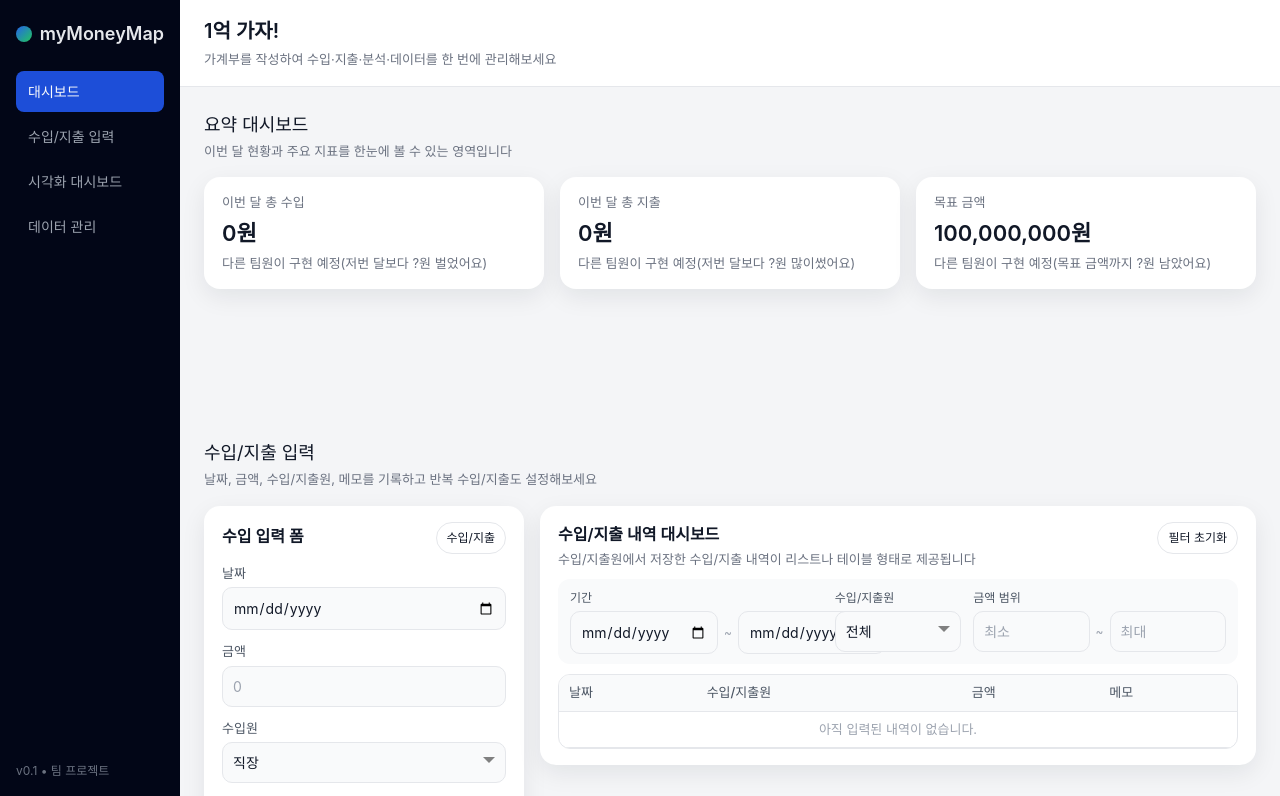
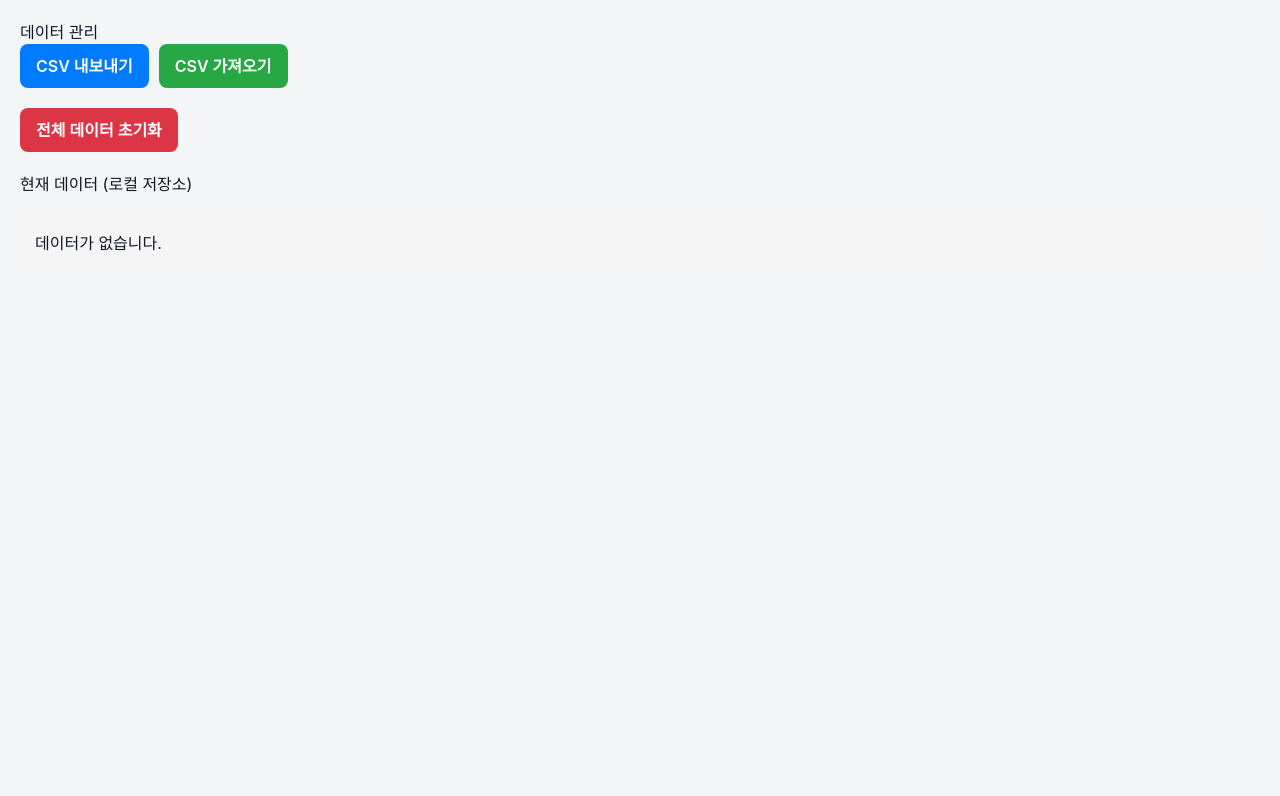
Before and after one commit to otter1614/money_map, a React (Create React App) app: page / in a window 1280 px wide. Shown: the top 796 px of the page. Built offline with nearby package versions, Linux system fonts and the light colour scheme.

Commit message:
csv 내보내기/가져오기 + 전체 데이터 초기화 로직 및 구현

```diff
--- a/package.json
+++ b/package.json
@@ -7,7 +7,9 @@
     "@testing-library/jest-dom": "^6.9.1",
     "@testing-library/react": "^16.3.0",
     "@testing-library/user-event": "^13.5.0",
+    "papaparse": "^5.5.3",
     "react": "^19.2.0",
+    "react-csv": "^2.2.2",
     "react-dom": "^19.2.0",
     "react-scripts": "5.0.1",
     "recharts": "^3.4.1",
--- a/src/App.js
+++ b/src/App.js
@@ -2,8 +2,15 @@
 import React from "react";
 import "./styles.css";
 import BudgetPage from "./components/BudgetPage";
+import DataManagementUI from "./components/DataManagementUI";
+
 
 function App() {
-  return <BudgetPage />;
+  return (
+    <div className="App">
+      {/* <BudgetPage /> */}
+      <DataManagementUI />
+    </div>
+  )
 }
 export default App;
--- /dev/null
+++ b/src/components/DataManagementUI.jsx
@@ -0,0 +1,80 @@
+import React from 'react';
+import { useLocalStorage } from '../util/useLocalStorage';
+import Papa from 'papaparse';
+import { CSVLink } from 'react-csv';
+import '../styles/DataManagementUI.css';
+
+const CSV_HEADERS = [
+  { label: 'ID', key: 'id' },
+  { label: '항목', key: 'item' },
+  { label: '금액', key: 'amount' },
+];
+
+const STORAGE_KEY = 'my-transaction-data';
+
+export default function DataManagementUI() {
+  const [data, setData] = useLocalStorage(STORAGE_KEY, []);
+
+  const handleImport = (event) => {
+    const file = event.target.files[0];
+    if (!file) return;
+
+    Papa.parse(file, {
+      header: true,
+      skipEmptyLines: true,
+      complete: (results) => {
+        const importedData = results.data.map((row) => ({
+          ...row,
+          amount: parseFloat(row.amount) || 0,
+          id: row.id || crypto.randomUUID(),
+        }));
+        setData(importedData);
+      },
+    });
+
+    event.target.value = null;
+  };
+
+  const handleReset = () => {
+    if (window.confirm('모든 데이터를 초기화하시겠습니까?')) {
+      setData([]);
+    }
+  };
+
+  return (
+    <div className="data-management-wrapper">
+      <h2>데이터 관리</h2>
+
+      <div className="button-group">
+        <CSVLink
+          className="btn btn-export"
+          data={data}
+          headers={CSV_HEADERS}
+          filename="toss-data.csv"
+        >
+          CSV 내보내기
+        </CSVLink>
+
+        <label htmlFor="csv-import" className="btn btn-import">
+          CSV 가져오기
+          <input
+            id="csv-import"
+            className="hidden-input"
+            type="file"
+            accept=".csv"
+            onChange={handleImport}
+          />
+        </label>
+      </div>
+
+      <button className="btn btn-danger" onClick={handleReset}>
+        전체 데이터 초기화
+      </button>
+
+      <h3 style={{ marginTop: '20px' }}>현재 데이터 (로컬 저장소)</h3>
+      <div className="data-display">
+        {data.length > 0 ? JSON.stringify(data, null, 2) : '데이터가 없습니다.'}
+      </div>
+    </div>
+  );
+}
--- /dev/null
+++ b/src/styles/DataManagementUI.css
@@ -0,0 +1,60 @@
+.data-management-wrapper {
+  padding: 20px;
+  font-family: -apple-system, BlinkMacSystemFont, "Segoe UI", Roboto,
+    "Helvetica Neue", Arial, sans-serif;
+}
+
+.button-group {
+  display: flex;
+  gap: 10px;
+  margin-bottom: 20px;
+}
+
+.btn {
+  display: inline-flex;
+  align-items: center;
+  justify-content: center;
+  padding: 10px 16px;
+  border-radius: 8px;
+  text-decoration: none;
+  text-align: center;
+  cursor: pointer;
+  border: none;
+  font-size: 16px;
+  font-weight: 600;
+  transition: background-color 0.2s;
+  color: white;
+}
+
+.btn-export {
+  background-color: #007bff;
+}
+.btn-export:hover {
+  background-color: #0069d9;
+}
+
+.btn-import {
+  background-color: #28a745;
+}
+.btn-import:hover {
+  background-color: #218838;
+}
+
+.btn-danger {
+  background-color: #dc3545;
+}
+.btn-danger:hover {
+  background-color: #c82333;
+}
+
+.hidden-input {
+  display: none;
+}
+
+.data-display {
+  background: #f5f5f5;
+  padding: 15px;
+  border-radius: 8px;
+  margin-top: 20px;
+  line-height: 1.5;
+}
--- /dev/null
+++ b/src/util/useLocalStorage.js
@@ -0,0 +1,19 @@
+import { useState, useEffect } from "react";
+
+function getStorageValue(key, defaultValue) {
+  const saved = localStorage.getItem(key);
+  const initial = saved ? JSON.parse(saved) : defaultValue;
+  return initial;
+}
+
+export const useLocalStorage = (key, defaultValue) => {
+  const [value, setValue] = useState(() => {
+    return getStorageValue(key, defaultValue);
+  });
+
+  useEffect(() => {
+    localStorage.setItem(key, JSON.stringify(value));
+  }, [key, value]);
+
+  return [value, setValue];
+};
```
Also changed, not shown: 1 other file (tests, documents, lock files or other folders).
